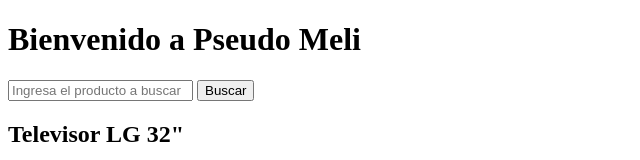
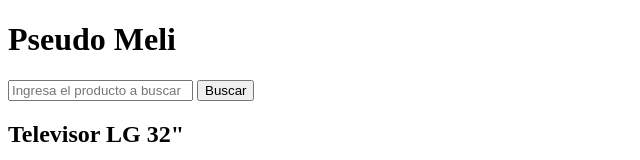
Before and after one commit to JuanPaBV/Pseudo-Meli, a plain HTML site: page Index.html in a window 1280 px wide. Shown: the top 160 px of the page, without its empty margins (0-640 px from the left). Drawn offline with Linux system fonts and the light colour scheme.

Commit message:
Restauro el h1 original de index

```diff
--- a/Index.html
+++ b/Index.html
@@ -7,7 +7,7 @@
     <title>Pseudo Meli</title>
 </head>
 <body>
-    <h1>Bienvenido a Pseudo Meli</h1>
+    <h1>Pseudo Meli</h1>
 
     <input type="text" placeholder="Ingresa el producto a buscar">
     <button>Buscar</button>
```
